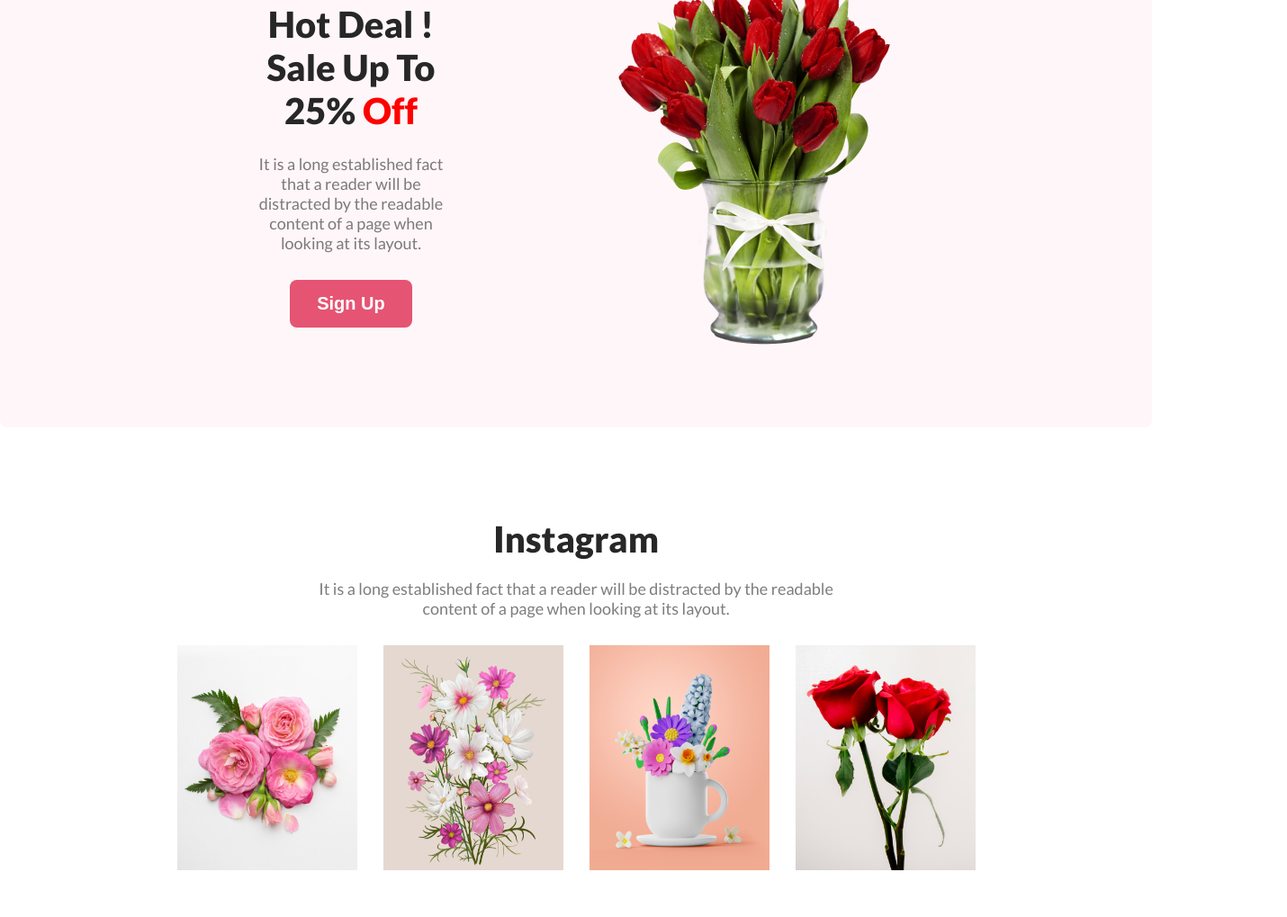
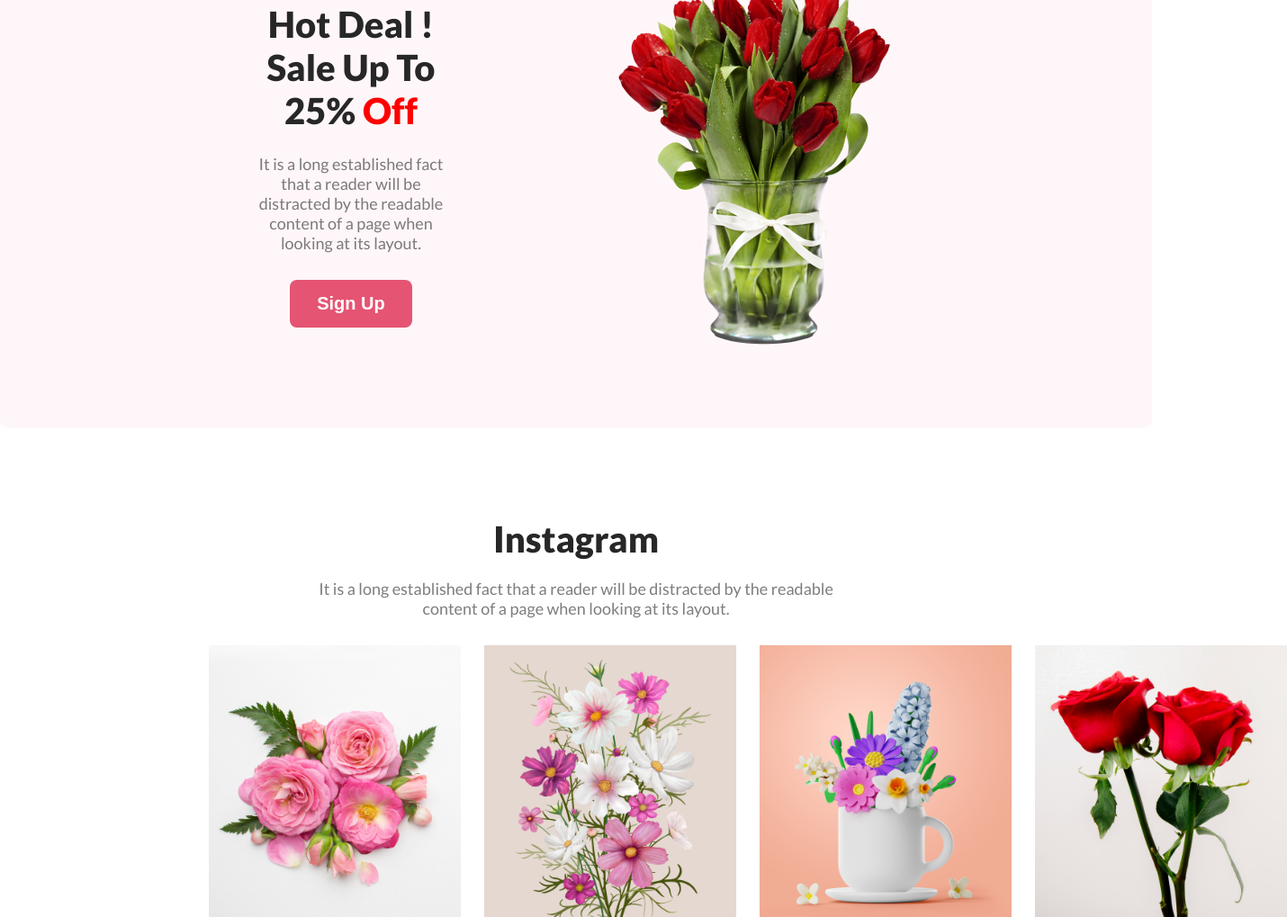
Before and after one commit to kamruzzamanbayezid/website-for-flower-lovers, a plain HTML site: page index.html in a window 1280 px wide. Shown: the part 1781-2800 px from the top of the page at 90% size, 1430 px wide, since content can reach past the window. Drawn offline with Linux system fonts and the light colour scheme.

Commit message:
added my first website

```diff
--- a/index.html
+++ b/index.html
@@ -49,6 +49,7 @@
 
                 <div class="section-1-img-items1">
                     <img class="section-1-img-box" src="./Flower Asset/pngwing 6.png" alt="">
+                    <h4>Pink Flower Tree</h4>
                 </div>
                 <div class="section-1-img-items2">
                     <img class="section-1-img-box1" src="./Flower Asset/pngwing 5.png" alt="">
@@ -115,6 +116,8 @@
 
         </section> <!-- FLOWER SECTION 4 END -->
 
+        <br><br><br><br><br><br><br><br>
+
         <section class="flower-section-5">
 
             <div class="section-5-container">
--- a/style.css
+++ b/style.css
@@ -70,7 +70,7 @@ span {
 .flower-section-1{
     text-align: center;
     margin-top: 100px;
-    width: 70%;
+    width: 75%;
     margin: auto;
 }
 .section-1-title {
@@ -206,7 +206,8 @@ span {
 
 .flower-section-4 {
     text-align: center;
-    margin-bottom: 100px;
+    width: 85%;
+    margin: auto;
 }
 
 .section-4-title {
@@ -226,16 +227,16 @@ span {
 .section-4-img-items {
     display: flex;
     justify-content: space-around;
-    gap: 20px;
+    gap: 26px;
 }
 
 .section-4-img-cell {
-    width: 200px;
-    height: 250px;
+    width: 280px;
+    height: 320px;
 }
 
 .section-4-img-items {
-    width: 70%;
+    width: 75%;
     margin: auto;
 }
 
@@ -243,7 +244,7 @@ span {
 
 /* SECTION 5 START */
 .flower-section-5 {
-    width: 70%;
+    width: 71.5%;
     margin: auto;
     background-image: url("./Flower Asset/Rectangle\ 9.png");
     text-align: center;
```
